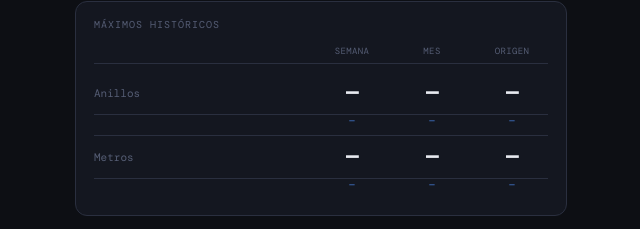
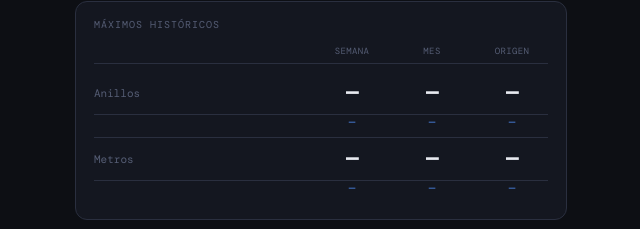
Before and after one commit to EdekMM/TBM-L11, a plain HTML site: page index.html in a window 1280 px wide. Shown: the part 851-1080 px from the top of the page, 319-959 px from the left. Drawn offline with nearby package versions, Linux system fonts and the light colour scheme; no server answers.

Commit message:
Update index.html

```diff
--- a/index.html
+++ b/index.html
@@ -49,7 +49,7 @@ body { font-family: var(--sans); background: var(--bg); color: var(--text); min-
 .stat-vals { display: flex; gap: 8px; flex: 1; justify-content: flex-end; }
 .stat-num { width: 72px; text-align: center; font-size: 20px; font-weight: 600; font-family: var(--mono); color: var(--text); display: block; }
 .fecha-row { display: flex; justify-content: flex-end; gap: 8px; padding-bottom: 8px; border-bottom: 1px solid var(--border); }
-.stat-fecha { width: 72px; text-align: center; font-size: 9px; font-family: var(--mono); color: var(--accent); display: block; }
+.stat-fecha { width: 72px; text-align: center; font-size: 11px; font-family: var(--mono); color: var(--accent); display: block; }
 .dov-row { padding: 10px 0; border-bottom: 1px solid var(--border); }
 .dov-row:last-child { border-bottom: none; }
 .dov-top { display: flex; justify-content: space-between; align-items: center; margin-bottom: 6px; }
```
